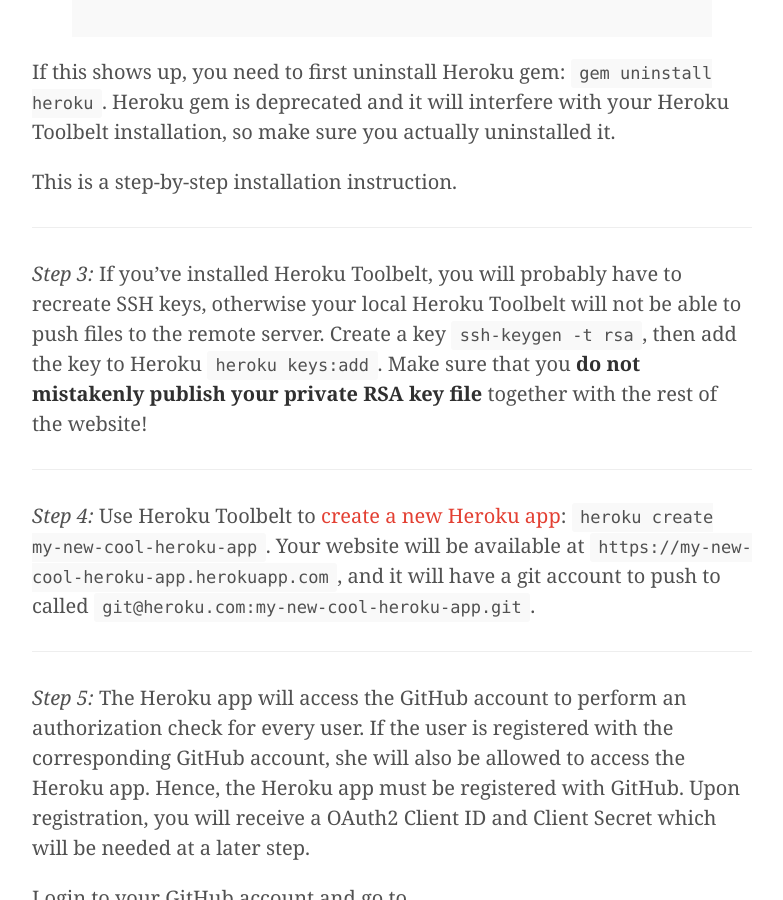
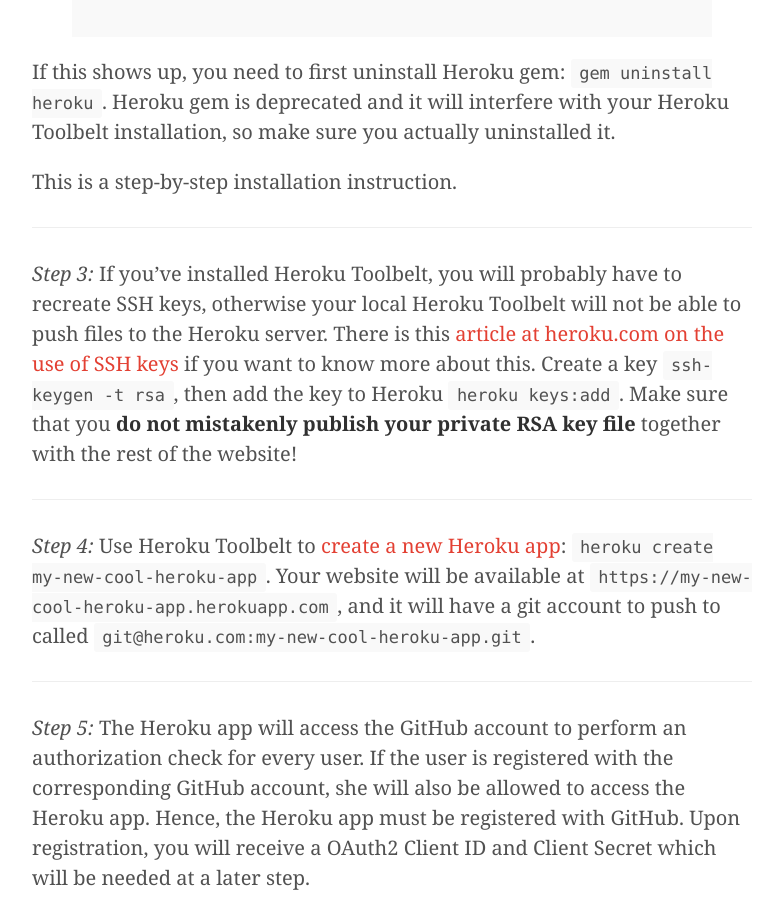
Before and after one commit to fabian-kostadinov/fabian-kostadinov.github.io, a Jekyll site: the page built from _posts/2014-11-13-installation-of-jekyll-auth.md, in a window 1280 px wide and 900 px high, scrolled down 2946 px. Shown: the whole window, without its empty margins (248-1031 px from the left). Built offline with Jekyll 4.4.1, drawn with Linux system fonts in a browser that asks for light colours; nearby versions of some CDN libraries; Markdown is read by kramdown in place of the engine named in the settings; comment, search, counter and statistics services are not loaded.

Commit message:
Added link to Heroku.com on SSH

```diff
--- a/_posts/2014-11-13-installation-of-jekyll-auth.md
+++ b/_posts/2014-11-13-installation-of-jekyll-auth.md
@@ -39,7 +39,7 @@
 
 ----
 
-_Step 3:_ If you've installed Heroku Toolbelt, you will probably have to recreate SSH keys, otherwise your local Heroku Toolbelt will not be able to push files to the remote server. Create a key <code>ssh-keygen -t rsa</code>, then add the key to Heroku <code>heroku keys:add</code>. Make sure that you __do not mistakenly publish your private RSA key file__ together with the rest of the website!
+_Step 3:_ If you've installed Heroku Toolbelt, you will probably have to recreate SSH keys, otherwise your local Heroku Toolbelt will not be able to push files to the Heroku server. There is this [article at heroku.com on the use of SSH keys](https://devcenter.heroku.com/articles/keys) if you want to know more about this. Create a key <code>ssh-keygen -t rsa</code>, then add the key to Heroku <code>heroku keys:add</code>. Make sure that you __do not mistakenly publish your private RSA key file__ together with the rest of the website!
 
 ----
 
```
